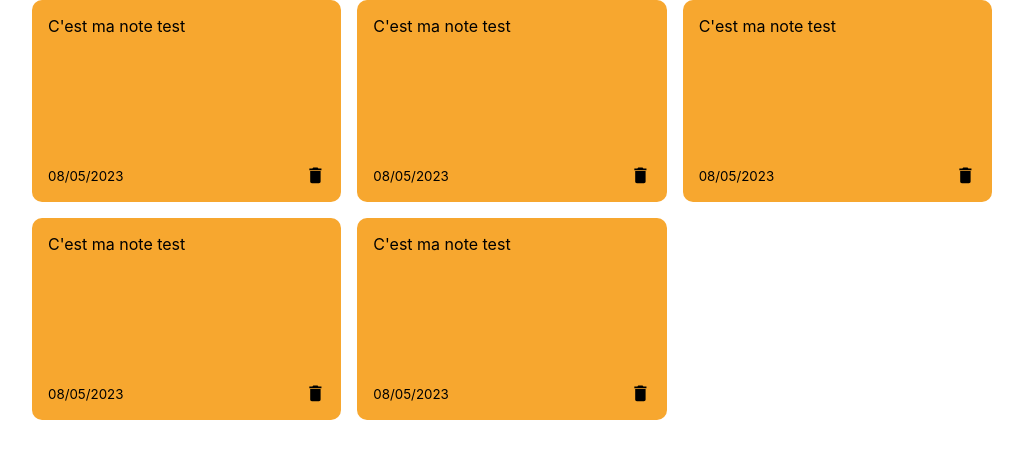
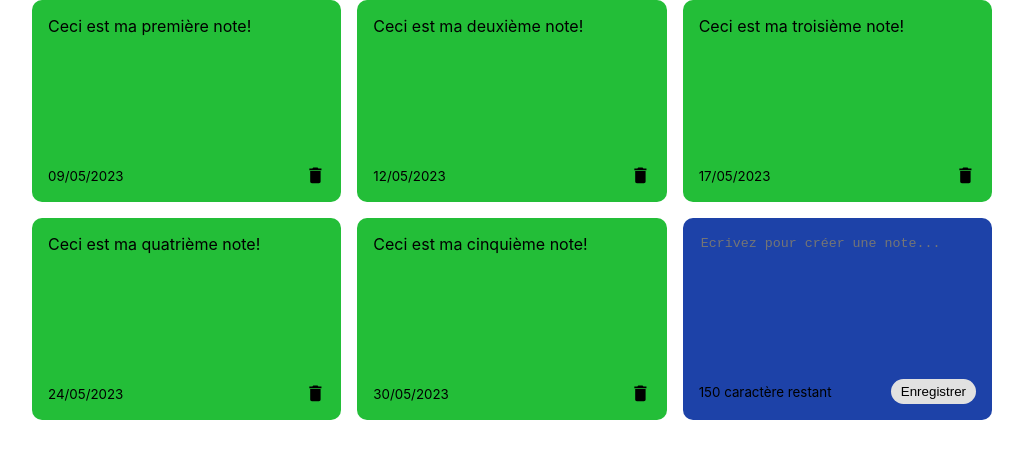
Before and after one commit to Radouane0/note-app, a React (Create React App) app: page / in a window 1280 px wide. Shown: the top 458 px of the page, without its empty margins (128-1151 px from the left). Built offline with nearby package versions, Linux system fonts and the light colour scheme.

Commit message:
Ajout de la fonction qui permet de créer une nouvelle note

```diff
--- a/src/App.js
+++ b/src/App.js
@@ -1,9 +1,51 @@
 import NotesList from "./components/NotesList";
+import { nanoid } from "nanoid"
+import { useState } from 'react';
 
 const App = () =>  {
+
+  const [notes, setNotes] = useState([
+        {
+          id: nanoid(),
+          text: "Ceci est ma première note!",
+          date: "09/05/2023"
+        },
+        {
+          id: nanoid(),
+          text: "Ceci est ma deuxième note!",
+          date: "12/05/2023"
+        },
+        {
+          id: nanoid(),
+          text: "Ceci est ma troisième note!",
+          date: "17/05/2023"
+        },
+        {
+          id: nanoid(),
+          text: "Ceci est ma quatrième note!",
+          date: "24/05/2023"
+        },
+        {
+          id: nanoid(),
+          text: "Ceci est ma cinquième note!",
+          date: "30/05/2023"
+        }
+  ])
+
+  const addNote = (text) => {
+    const date = new Date()
+    const newNote = {
+      id: nanoid(),
+      text: text,
+      date: date.toLocaleDateString()
+    }
+    const newNotes = [...notes, newNote]
+    setNotes(newNotes)
+  }
+
   return (
     <div className="container">
-      <NotesList />
+      <NotesList notes={notes} handleAddNote={addNote} />
     </div>
   );
 }
--- /dev/null
+++ b/src/components/AddNote.js
@@ -0,0 +1,35 @@
+import { useState } from "react";
+
+const AddNote = ({ handleAddNote }) => {
+
+    const [noteText, setNoteText] = useState('')
+
+    const handleChange = (event) => {
+        setNoteText(event.target.value)
+    }
+
+    const handleSaveClick = () => {
+        if (noteText.trim().length > 0) {
+            handleAddNote(noteText)
+        }
+        setNoteText('')
+    }
+
+    return (
+        <div className="note new">
+            <textarea
+                rows={8}
+                cols={10}
+                placeholder="Ecrivez pour créer une note..."
+                value={noteText}
+                onChange={handleChange}
+                ></textarea>
+                <div className="note-footer">
+                    <small>150 caractère restant</small>
+                    <button className="save" onClick={handleSaveClick}>Enregistrer</button>
+                </div>
+        </div>
+    );
+};
+
+export default AddNote;
--- a/src/components/Note.js
+++ b/src/components/Note.js
@@ -2,13 +2,12 @@
 import { MdDelete } from 'react-icons/md'
 
 
-
-const Note = () => {
+const Note = ({ id, text, date }) => {
     return (
         <div className='note'>
-            <span>C'est ma note test</span>
+            <span>{text}</span>
             <div className='note-footer'>
-                <small>08/05/2023</small>
+                <small>{date}</small>
                 <MdDelete className='delete-icons' size='1.3em'/>
 
             </div>
--- a/src/components/NotesList.js
+++ b/src/components/NotesList.js
@@ -1,14 +1,17 @@
-import React from 'react';
 import Note from './Note'
+import AddNote from './AddNote';
 
-const NotesList = () => {
+const NotesList = ({ notes, handleAddNote }) => {
     return (
         <div className='notes-list'>
-            <Note />
-            <Note />
-            <Note />
-            <Note />
-            <Note />
+            {notes.map((note) => (
+            <Note
+                id={note.id}
+                text={note.text}
+                date={note.date}
+            />
+        ))}
+            <AddNote handleAddNote={handleAddNote}/>
         </div>
     );
 };
--- a/src/index.css
+++ b/src/index.css
@@ -26,8 +26,34 @@
     grid-template-columns: repeat(auto-fit, minmax(250px, 1fr));
 }
 
+.note.new {
+    background-color: rgb(29, 66, 168);
+}
+
+textarea {
+    border: none;
+    resize: none;
+    background-color: rgb(29, 66, 168);
+}
+
+textarea:focus {
+    outline: none;
+}
+
+.save:hover {
+    background-color: #ededed;
+    cursor: pointer;
+}
+
+.save {
+    background-color: #e1e1e1;
+    border-radius: 15px;
+    border: none;
+    padding: 5px 10px 5px 10px;
+}
+
 .note {
-    background-color: #f7a72f;
+    background-color: #23be38;
     padding: 1rem;
     min-height: 170px;
     display: flex;
```
